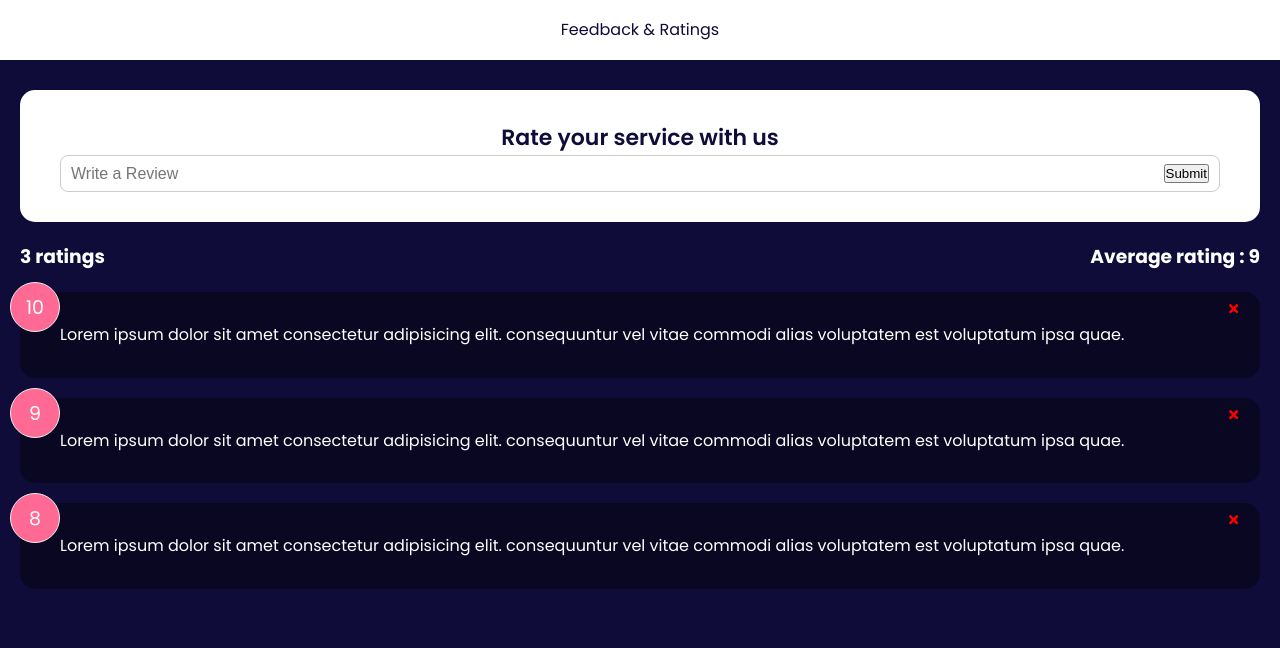
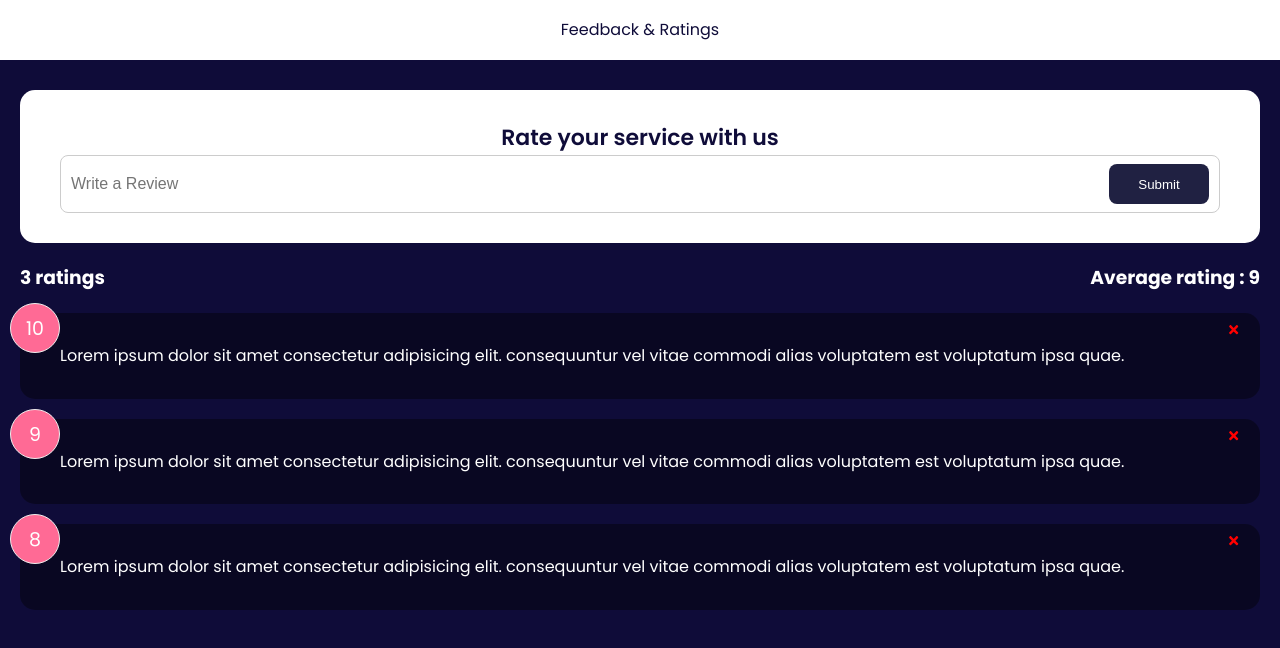
Before and after one commit to Yeboah-Godfred/review, a React (Create React App) app: page / in a window 1280 px wide. Shown: the top 648 px of the page. Built offline with nearby package versions, Linux system fonts and the light colour scheme.

Commit message:
Custom Button component

```diff
--- a/src/components/FeedbackForm.jsx
+++ b/src/components/FeedbackForm.jsx
@@ -1,6 +1,7 @@
 import React from 'react'
 import Card from '../shared/Card'
 import { useState } from 'react'
+import Button from '../shared/Button'
 
 function FeedbackForm() {
 
@@ -16,7 +17,9 @@
         <h2>Rate your service with us</h2>
         <div className="input-group">
             <input onChange={handleTextChange} type='text' placeholder='Write a Review' value={text}></input>
-            <button type="submit">Submit</button>
+            <Button type='submit' version='primary' >
+                Submit
+            </Button>
         </div>
     </form>
    </Card>
--- /dev/null
+++ b/src/shared/Button.jsx
@@ -0,0 +1,11 @@
+import React from 'react'
+
+function Button({children, version, type, isDisabled}) {
+  return (
+    <button type={type} disabled={isDisabled} className={`btn btn-${version}`}>
+        {children}
+    </button>
+  )
+}
+
+export default Button
```
